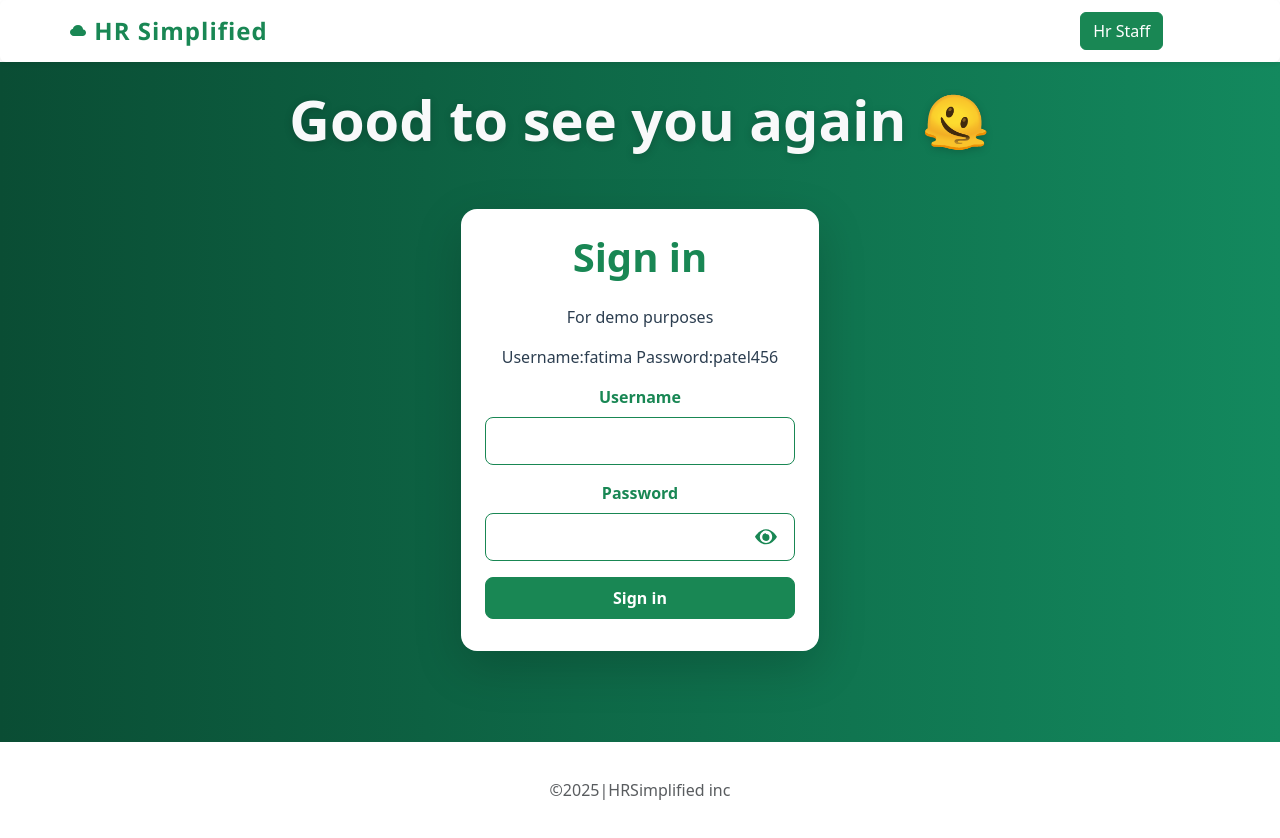
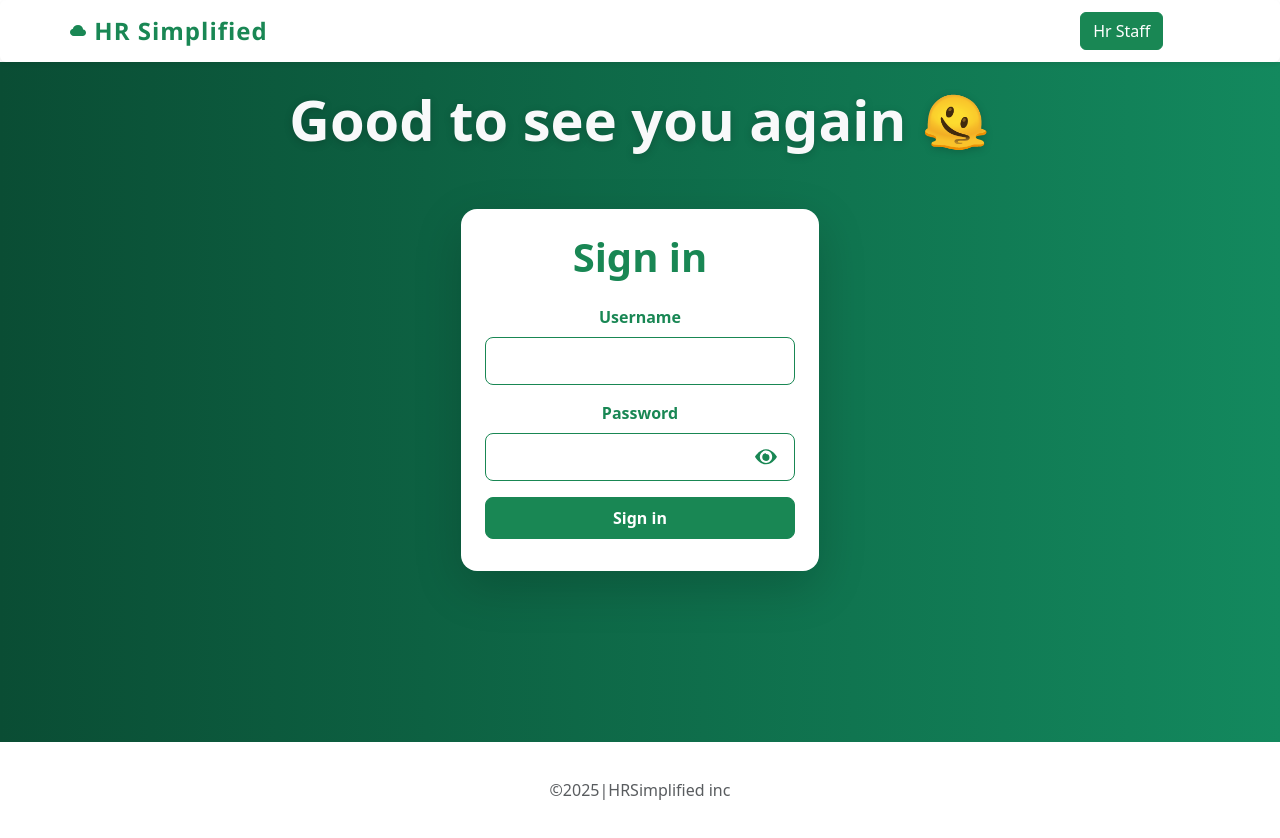
Before and after one commit to DredanHendricks/module2frontend, a Vue app: page / in a window 1280 px wide. Built offline with nearby package versions, Linux system fonts and the light colour scheme.

Commit message:
Remove demo username and password from LoginForm
Removed demo credentials from the login form.

```diff
--- a/src/components/LoginFormComp.vue
+++ b/src/components/LoginFormComp.vue
@@ -4,7 +4,6 @@
     <div class="login d-flex align-items-start mt-5 justify-content-center bg-white shadow-lg rounded-4 border-0 p-4">
       <form class="d-flex flex-column justify-content-center w-100" @submit.prevent="handleSignIn">
         <h2 class="display-6 text-success mb-4 fw-bold text-center">Sign in</h2>
-        <p>For demo purposes</p><p>Username:fatima Password:patel456</p>
         <div class="mb-3">
           <label class="form-label text-success fw-semibold" for="Username">Username</label>
           <input
```
